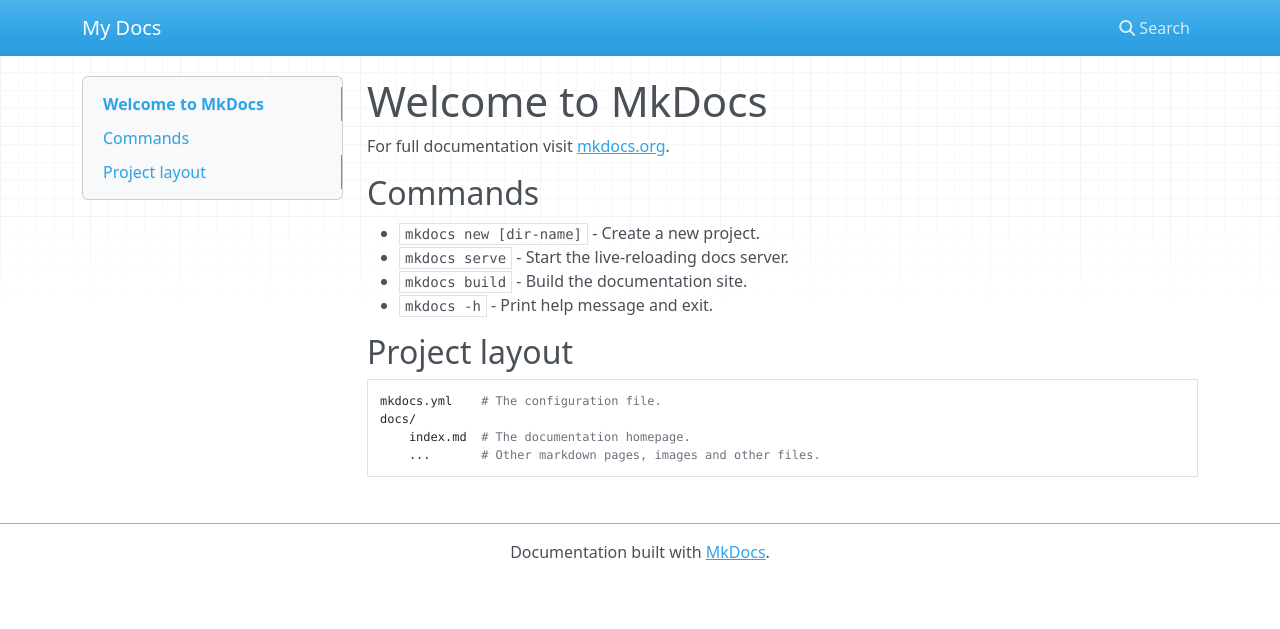
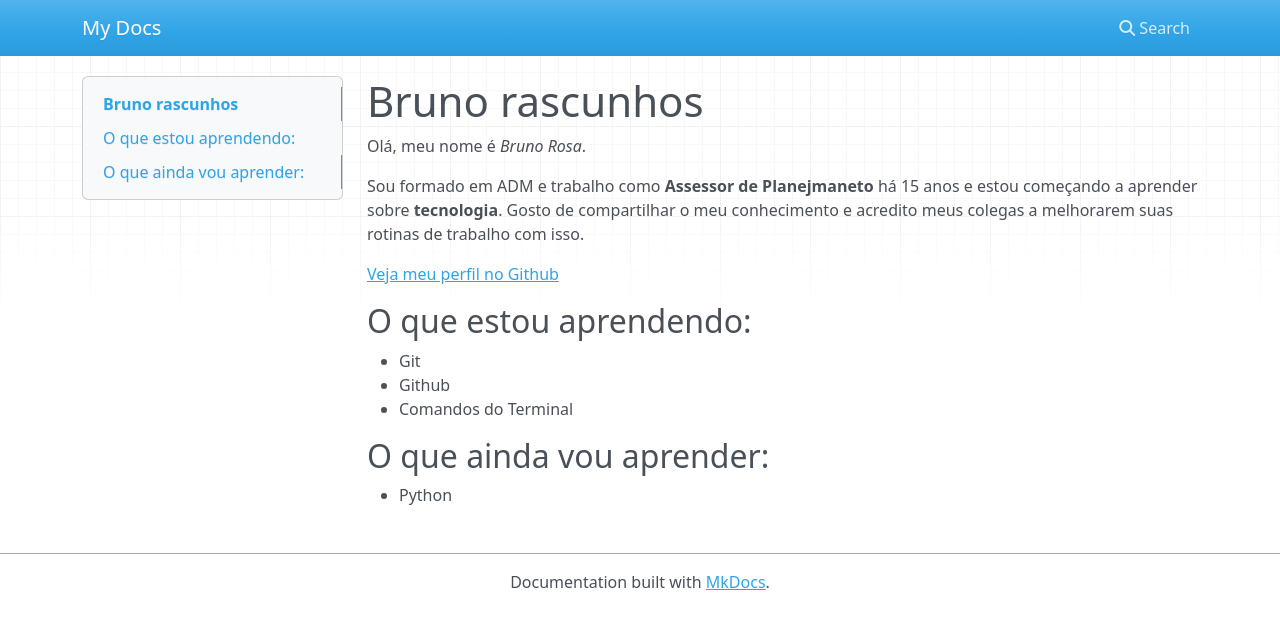
Before and after one commit to brunohorosa/bruno-rascunhos, an MkDocs documentation site: the page built from docs/index.md, in a window 1280 px wide. Shown: the top 629 px of the page. Built offline with MkDocs 1.6.1, drawn with Linux system fonts in a browser that asks for light colours; nearby versions of some CDN libraries.

Commit message:
Altera texto da página inicial

```diff
--- a/docs/index.md
+++ b/docs/index.md
@@ -1,17 +1,16 @@
-# Welcome to MkDocs
+# Bruno rascunhos
+Olá, meu nome é *Bruno Rosa*.
 
-For full documentation visit [mkdocs.org](https://www.mkdocs.org).
+Sou formado em ADM e trabalho como **Assessor de Planejmaneto** há 15 anos e estou começando a aprender sobre **tecnologia**. Gosto de compartilhar o meu conhecimento e acredito meus colegas a melhorarem suas rotinas de trabalho com isso.
 
-## Commands
+[Veja meu perfil no Github](https://github.com/brunohorosa)
 
-* `mkdocs new [dir-name]` - Create a new project.
-* `mkdocs serve` - Start the live-reloading docs server.
-* `mkdocs build` - Build the documentation site.
-* `mkdocs -h` - Print help message and exit.
+## O que estou aprendendo:
 
-## Project layout
+- Git
+- Github
+- Comandos do Terminal
 
-    mkdocs.yml    # The configuration file.
-    docs/
-        index.md  # The documentation homepage.
-        ...       # Other markdown pages, images and other files.
+## O que ainda vou aprender:
+
+- Python
```
